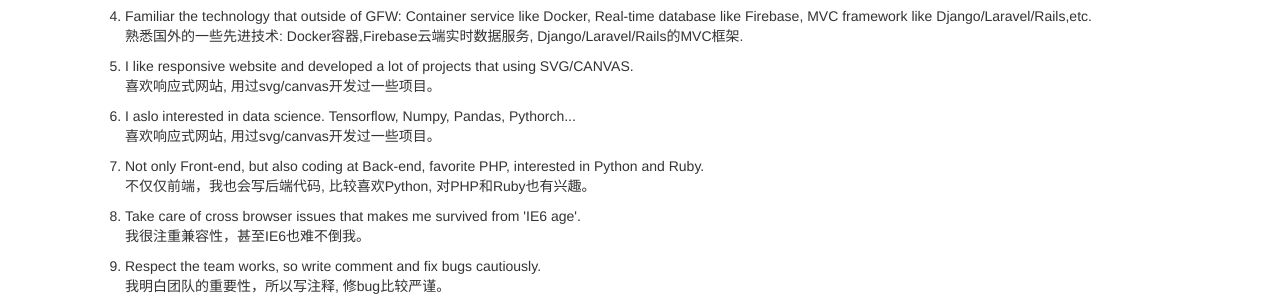
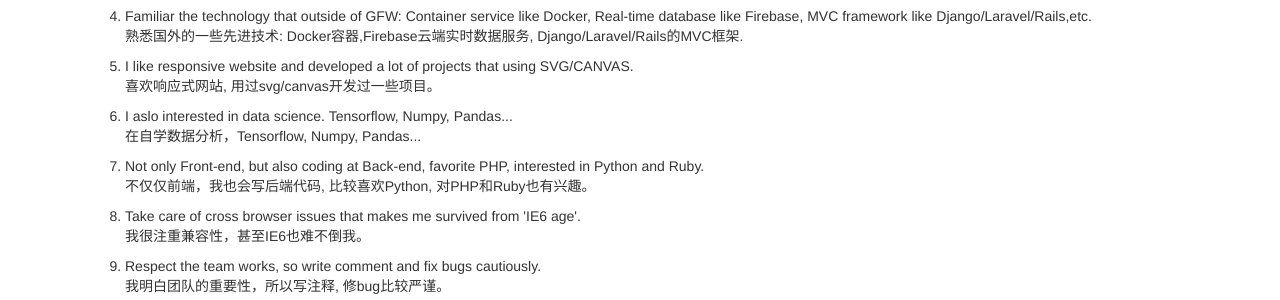
Before and after one commit to iamike/iamike.github.io, a Jekyll site: the page built from cv.html, in a window 1280 px wide and 900 px high, scrolled down 461 px. Shown: the part 152-452 px from the top of the window. Built offline with Jekyll 4.4.1, drawn with Linux system fonts in a browser that asks for light colours; comment, search, counter and statistics services are not loaded.

Commit message:
Update assets.json

```diff
--- a/_data/assets.json
+++ b/_data/assets.json
@@ -20,8 +20,8 @@
             "ch": "喜欢响应式网站, 用过svg/canvas开发过一些项目。"
         },
         {
-            "en": "I aslo interested in data science. Tensorflow, Numpy, Pandas, Pythorch...",
-            "ch": "喜欢响应式网站, 用过svg/canvas开发过一些项目。"
+            "en": "I aslo interested in data science. Tensorflow, Numpy, Pandas...",
+            "ch": "在自学数据分析，Tensorflow, Numpy, Pandas..."
         },
         {
             "en": "Not only Front-end, but also coding at Back-end, favorite PHP, interested in Python and Ruby.",
```
